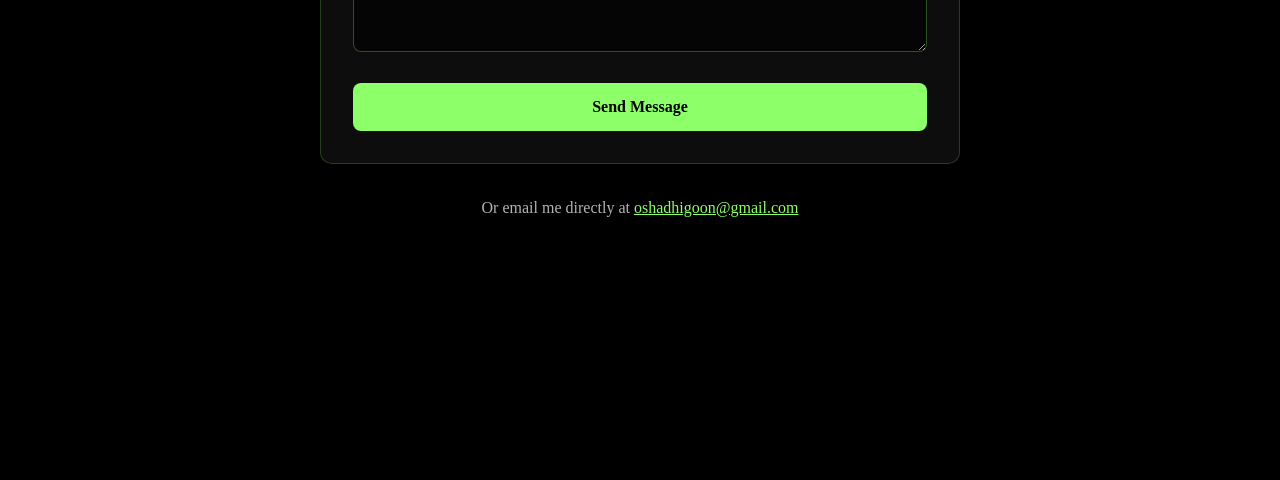
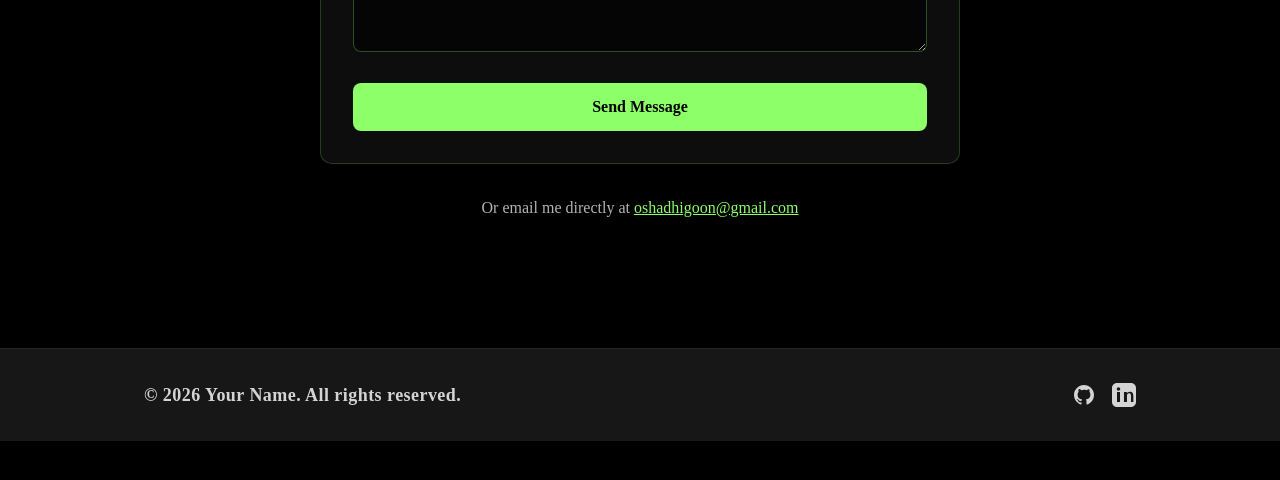
Before and after one commit to goagoonewardena/portfolio, a React (Vite) app in the folder myportfolio/: page / in a window 1280 px wide. Shown: the part 4023-4503 px from the top of the page. After the commit the page ends 4464 px from the top, so only its background shows below. Built offline with nearby package versions, Linux system fonts and the light colour scheme.

Commit message:
Created the footer for the portfolio

```diff
--- a/myportfolio/src/App.jsx
+++ b/myportfolio/src/App.jsx
@@ -1,25 +1,25 @@
 import React from 'react';
+
 import Navbar from './components/layout/Navbar';
+import Footer from './components/layout/Footer';
 import Hero from './components/sections/Hero';
-
 import About from './components/sections/About';
-
 import Skills from './components/sections/Skills';
-
 import Projects from './components/sections/Projects';
 import Contact from './components/sections/Contact';
 
 const App = () => {
   return (
-    <div className ='min-h-screen bg-black pb-[100vh]'>
+    <div className ='min-h-screen bg-black flex flex-col'>
       <Navbar />
-      <main>
+      <main className="flex-1">
         <Hero/>
         <About />
         <Skills />
         <Projects />
         <Contact />
       </main>
+      <Footer />
     </div>
   );
 };
--- a/myportfolio/src/components/layout/Footer.jsx
+++ b/myportfolio/src/components/layout/Footer.jsx
@@ -1,9 +1,28 @@
 import React from 'react';
+
 
 const Footer = () => {
   return (
-    <div className = 'h-[1400px] text-7xl text-emerald-600'>Footer</div>
+    <footer className="w-full bg-neutral-900 text-neutral-300 py-8 mt-12 border-t border-neutral-800">
+      <div className="max-w-5xl mx-auto flex flex-col md:flex-row items-center justify-between px-4 gap-4">
+        <div className="text-lg font-semibold tracking-wide">© {new Date().getFullYear()} Your Name. All rights reserved.</div>
+        <div className="flex gap-4">
+          <a href="https://github.com/goagoonewardena" target="_blank" rel="noopener noreferrer" aria-label="GitHub" className="hover:text-emerald-400 transition-colors">
+            {/* GitHub icon */}
+            <svg xmlns="http://www.w3.org/2000/svg" viewBox="0 0 24 24" fill="currentColor" className="w-6 h-6">
+              <path d="M12 2C6.477 2 2 6.477 2 12c0 4.418 2.867 8.166 6.839 9.489.5.092.682-.217.682-.483 0-.237-.009-.868-.013-1.703-2.782.604-3.369-1.342-3.369-1.342-.454-1.154-1.11-1.462-1.11-1.462-.908-.62.069-.608.069-.608 1.004.07 1.532 1.032 1.532 1.032.892 1.529 2.341 1.088 2.91.832.091-.646.35-1.088.636-1.339-2.221-.253-4.555-1.111-4.555-4.944 0-1.091.39-1.984 1.029-2.683-.103-.253-.446-1.272.098-2.65 0 0 .84-.27 2.75 1.025A9.564 9.564 0 0 1 12 6.844c.85.004 1.705.115 2.504.337 1.909-1.295 2.748-1.025 2.748-1.025.546 1.378.202 2.397.1 2.65.64.699 1.028 1.592 1.028 2.683 0 3.842-2.337 4.687-4.566 4.936.359.309.678.92.678 1.855 0 1.338-.012 2.419-.012 2.749 0 .268.18.579.688.481C19.135 20.162 22 16.418 22 12c0-5.523-4.477-10-10-10z" />
+            </svg>
+          </a>
+          <a href="https://www.linkedin.com/in/oshadhi-goonewardena" target="_blank" rel="noopener noreferrer" aria-label="LinkedIn" className="hover:text-emerald-400 transition-colors">
+            {/* LinkedIn icon */}
+            <svg xmlns="http://www.w3.org/2000/svg" viewBox="0 0 24 24" fill="currentColor" className="w-6 h-6">
+              <path d="M19 0h-14c-2.761 0-5 2.239-5 5v14c0 2.761 2.239 5 5 5h14c2.761 0 5-2.239 5-5v-14c0-2.761-2.239-5-5-5zm-11 19h-3v-10h3v10zm-1.5-11.268c-.966 0-1.75-.784-1.75-1.75s.784-1.75 1.75-1.75 1.75.784 1.75 1.75-.784 1.75-1.75 1.75zm15.5 11.268h-3v-5.604c0-1.337-.025-3.063-1.868-3.063-1.868 0-2.154 1.459-2.154 2.968v5.699h-3v-10h2.881v1.367h.041c.401-.761 1.379-1.563 2.841-1.563 3.039 0 3.6 2.001 3.6 4.601v5.595z" />
+            </svg>
+          </a>
+        </div>
+      </div>
+    </footer>
   );
-}
+};
 
 export default Footer;
```
